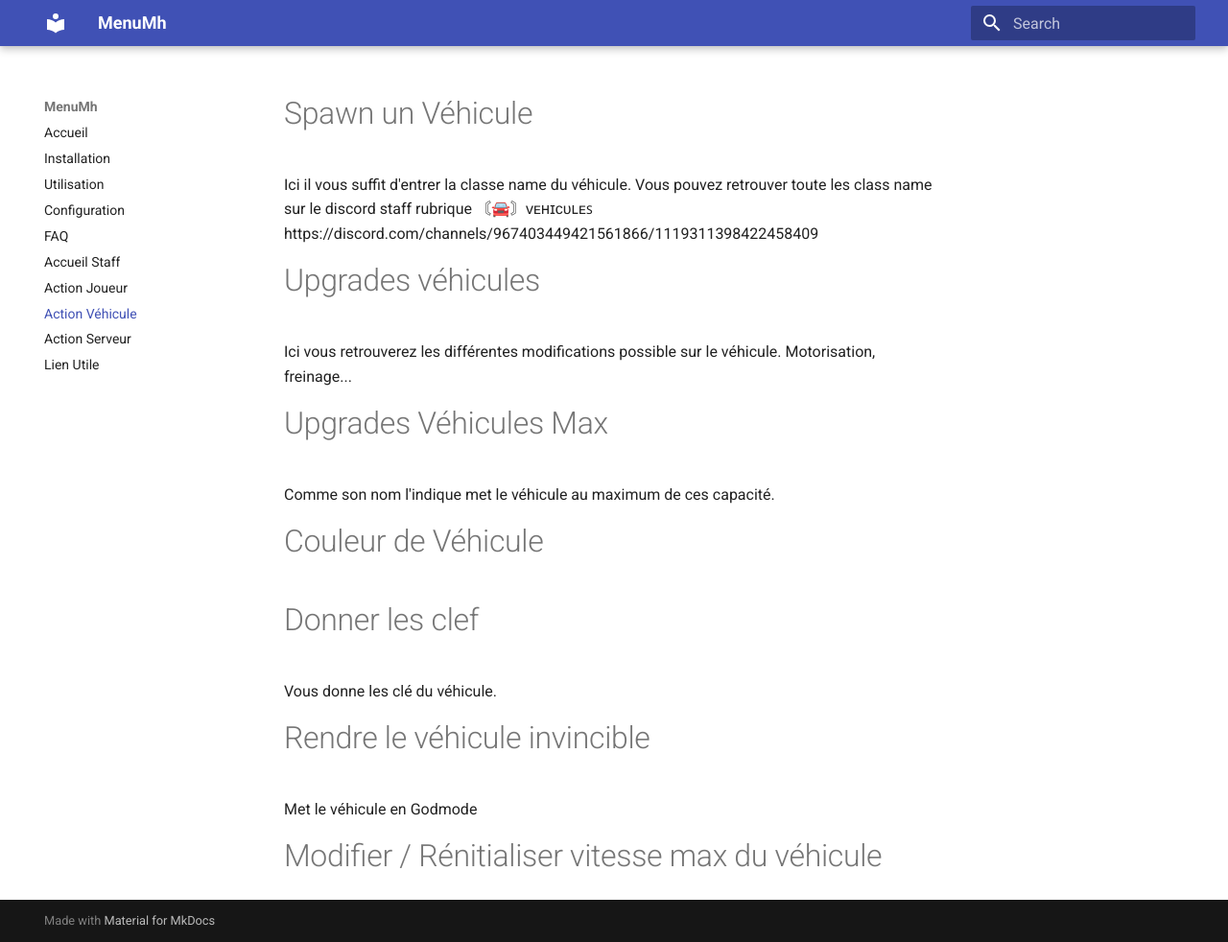
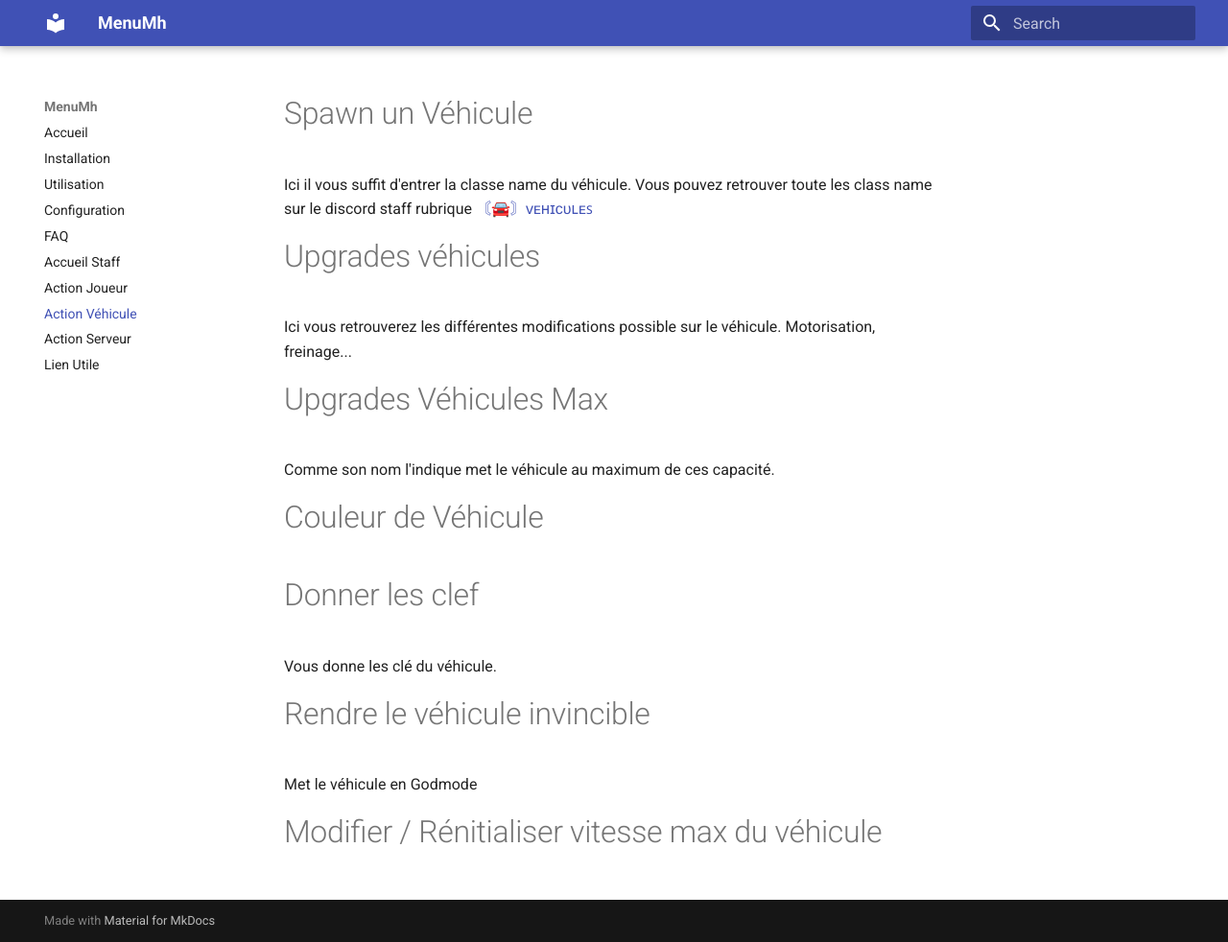
Before and after one commit to BastouP/DocMh, an MkDocs documentation site: the page built from docs/Véhicule.md, in a window 1280 px wide and 982 px high. Shown: the whole window at 96% size. Built offline with MkDocs 1.6.1 and Material for MkDocs 9.7.7, drawn with Linux system fonts in a browser that asks for light colours.

Commit message:
Update Véhicule.md

```diff
--- a/docs/Véhicule.md
+++ b/docs/Véhicule.md
@@ -1,5 +1,5 @@
 # Spawn un Véhicule
-Ici il vous suffit d'entrer la classe name du véhicule. Vous pouvez retrouver toute les class name sur le discord staff rubrique 〘🚘〙ᴠᴇʜɪᴄᴜʟᴇꜱ https://discord.com/channels/967403449421561866/1119311398422458409
+Ici il vous suffit d'entrer la classe name du véhicule. Vous pouvez retrouver toute les class name sur le discord staff rubrique [〘🚘〙ᴠᴇʜɪᴄᴜʟᴇꜱ](https://discord.com/channels/967403449421561866/1119311398422458409)
 # Upgrades véhicules
 Ici vous retrouverez les différentes modifications possible sur le véhicule. Motorisation, freinage...
 # Upgrades Véhicules Max
```
